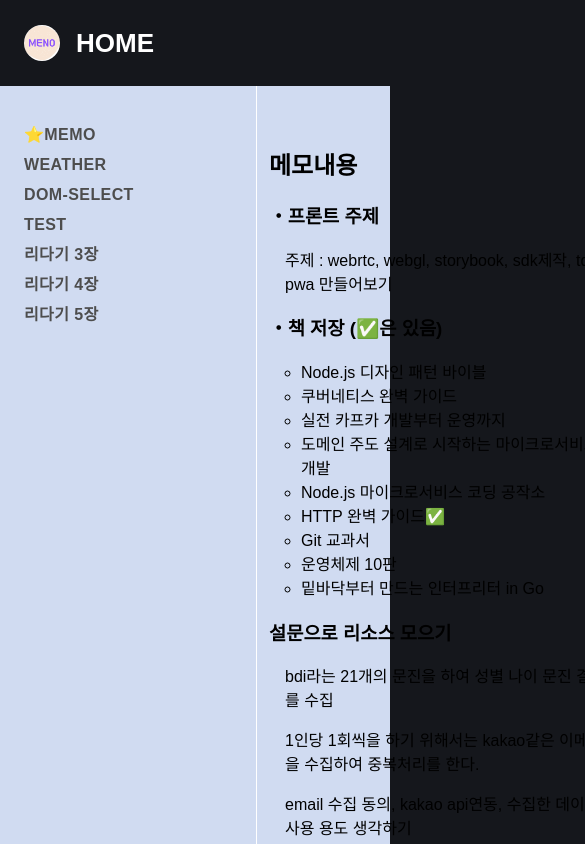
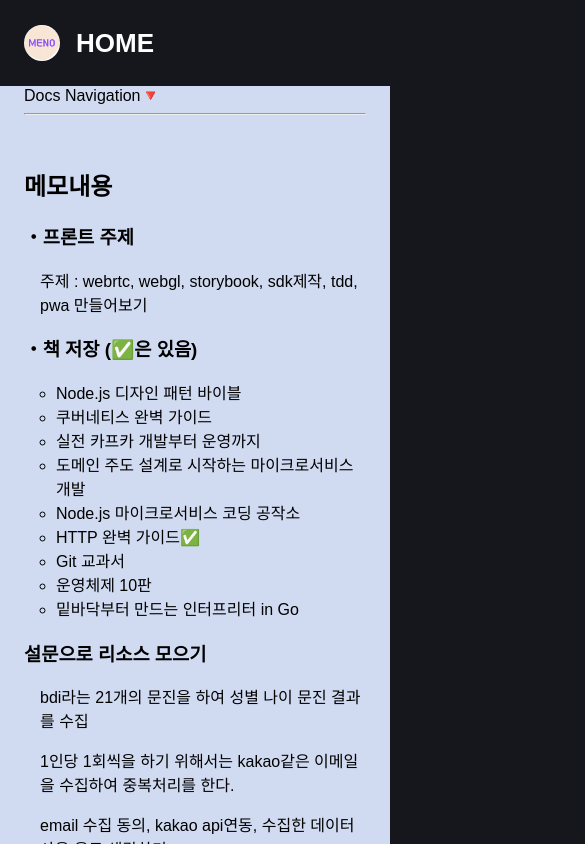
Before and after one commit to jmeno1011/noServerSideProject, a React (Create React App) app: page /noServerSideProject/main in a window 390 px wide. Shown: the top 844 px of the page, 585 px wide, since content can reach past the window. Built offline with nearby package versions, Linux system fonts and the light colour scheme; some icons are missing.

Commit message:
반응형 Layout css수정중 Layout.js 마저 수정할것 LayoutWrapper 부분

```diff
--- a/src/components/header/Header.js
+++ b/src/components/header/Header.js
@@ -33,6 +33,7 @@ const Header = () => {
             <Icon icon="charm:menu-hamburger" />
           )}
         </HamburgerBtn>
+
         <Nav open={open}>
           <NavUl>
             <NavLi>
@@ -78,6 +79,7 @@ export default Header;
 const Heeader = styled.header`
   background-color: #15171c;
   padding: 25px 0;
+  width: 100%;
 `;
 
 const HeaderDiv = styled.div`
--- a/src/components/section2/Layout.js
+++ b/src/components/section2/Layout.js
@@ -28,17 +28,19 @@ export const Layout = () => {
   });
   return (
     <>
-      <div>
+      <div style={{display:'flex', flexDirection:'column', flex:'1 1 0%'}}>
         <Header />
-        <div
-          style={{
-            display: "flex",
-            flexDirection: "column",
-            background: "rgb(208 219 241)",
-          }}
-        >
-          <div style={{ display: "flex" }}>
-            <div style={{ borderRight: "1px solid white" }}>
+        <div style={{ display: "flex", flexDirection: "column" }}>
+          <LayoutWrapper>
+            <Wrapper>
+              <SmallNav>
+                <details>
+                  <summary>Docs Navigation</summary>
+                  <div></div>
+                </details>
+                <hr />
+              </SmallNav>
+              <SideNav>
                 <div
                   style={{
                     padding: "2.5rem 0.75rem 2.5rem 1.5rem",
@@ -124,13 +126,14 @@ export const Layout = () => {
                     </ul>
                   </nav>
                 </div>
-            </div>
-            <div style={{ height: "100%" }}>
-              <div style={{ padding: "2.5rem 1.5rem 2.5rem 0.75rem" }}>
+              </SideNav>
+              <ContentWrapper>
+                <Content>
                   <Outlet />
-              </div>
-            </div>
-          </div>
+                </Content>
+              </ContentWrapper>
+            </Wrapper>
+          </LayoutWrapper>
         </div>
       </div>
       <Footer />
@@ -161,3 +164,69 @@ const TopBtn = styled.button`
     background-color: rgb(217, 215, 215);
   }
 `;
+
+const LayoutWrapper = styled.div`
+  display: flex;
+  flex-direction: column;
+  background: rgb(208 219 241);
+  @media (max-width: 1023px) {
+    width: 100%;
+    margin-right: auto;
+    margin-left: auto;
+    padding-left: 1.5rem;
+    padding-right: 1.5rem;
+  }
+  @media (max-width: 1023px) and (min-width: 768px) {
+    max-width: 768px;
+    padding-left: 1.5rem;
+    padding-right: 1.5rem;
+  }
+  @media (max-width: 1023px) and (min-width: 640px) {
+    max-width: 640px;
+    padding-left: 1.5rem;
+    padding-right: 1.5rem;
+  }
+`;
+
+const Wrapper = styled.div`
+  display: flex;
+  @media only screen and (max-width: 1024px) {
+    flex-direction: column;
+  }
+`;
+
+const SideNav = styled.div`
+  border-right: 1px solid white;
+  @media only screen and (max-width: 1024px) {
+    display: none;
+  }
+`;
+
+const SmallNav = styled.div`
+  display: none;
+  @media only screen and (max-width: 1024px) {
+    display: block;
+  }
+  details summary {
+    cursor: pointer;
+  }
+`;
+
+const ContentWrapper = styled.div`
+  flex-grow: 1;
+  @media (min-width: 1024px) {
+    height: 100%;
+  }
+`;
+
+const Content = styled.div`
+  padding-top: 1.5rem;
+  padding-bottom: 1.5rem;
+  @media (min-width: 1024px) {
+    padding: 2.5rem 1.5rem 2.5rem 0.75rem;
+  }
+  @media (min-width: 768px) {
+    padding-top: 2rem;
+    padding-bottom: 2rem;
+  }
+`;
```
Lines whose indentation alone changed are shown as unchanged.
